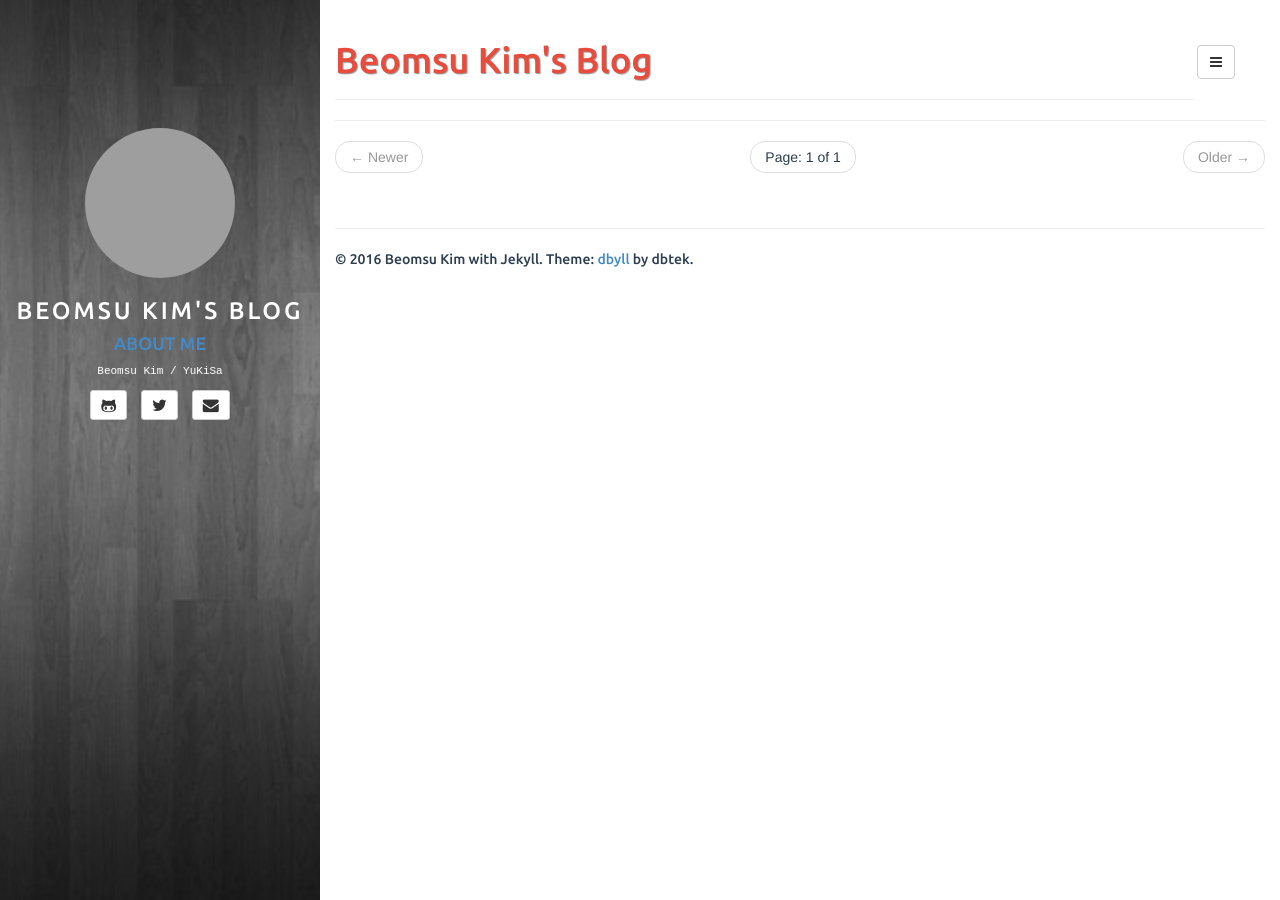
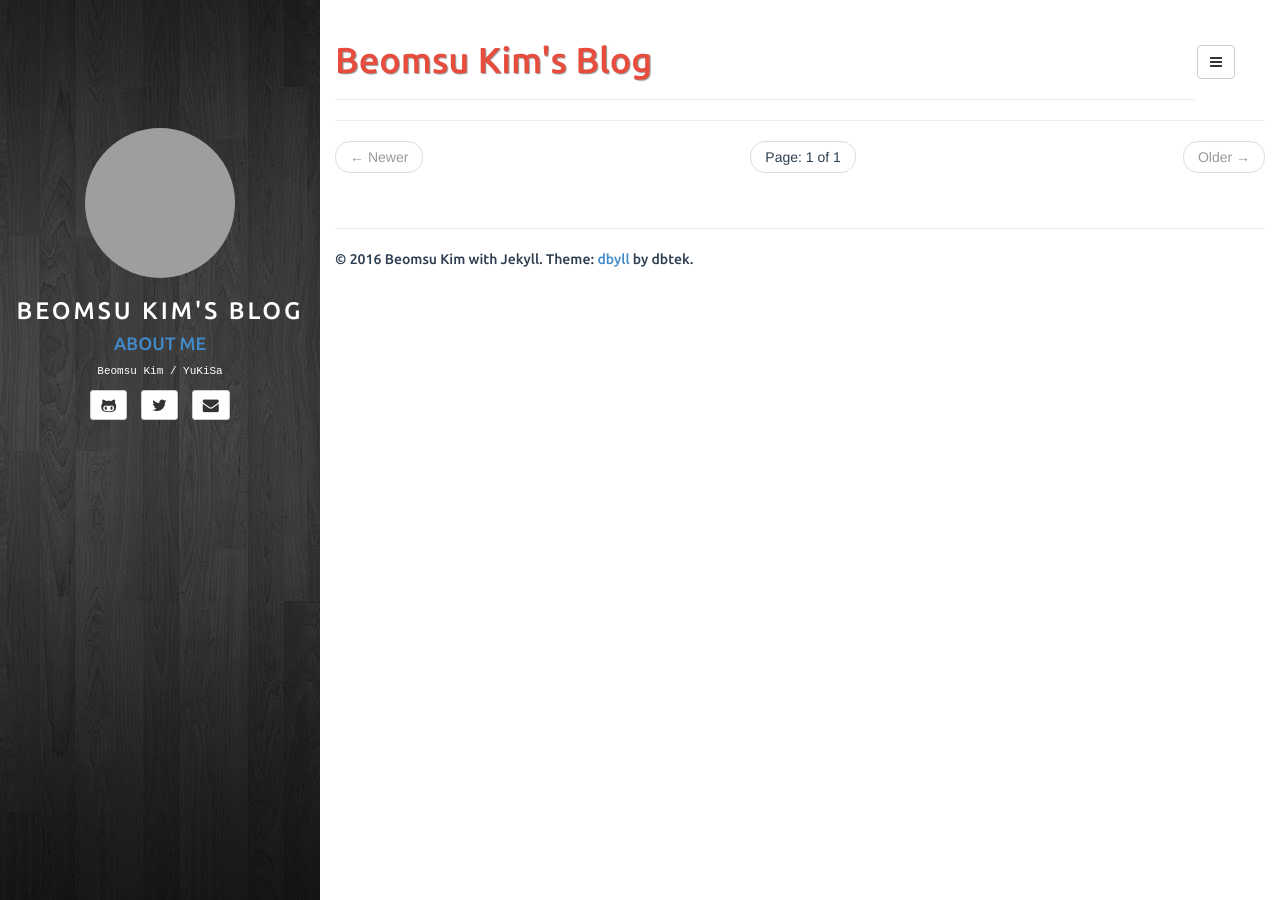
Before and after one commit to shuuki4/shuuki4.github.io, a Jekyll site: the page built from index.html, in a window 1280 px wide. Built offline with Jekyll 4.4.1, drawn with Linux system fonts in a browser that asks for light colours; the list of posts is cut into pages by our own code; grey boxes are pictures that could not be loaded.

Commit message:
background change

```diff
--- a/_config.yml
+++ b/_config.yml
@@ -32,7 +32,7 @@ categories_path: categories.html
 tags_path: tags.html
 
 # set it as url of an image
-sidebar_background_image: pictures/sidebar_background.png
+sidebar_background_image: pictures/sidebar_background.jpg
 
 BASE_PATH:
 
```
Also changed, not shown: pictures/sidebar_background.jpg.
